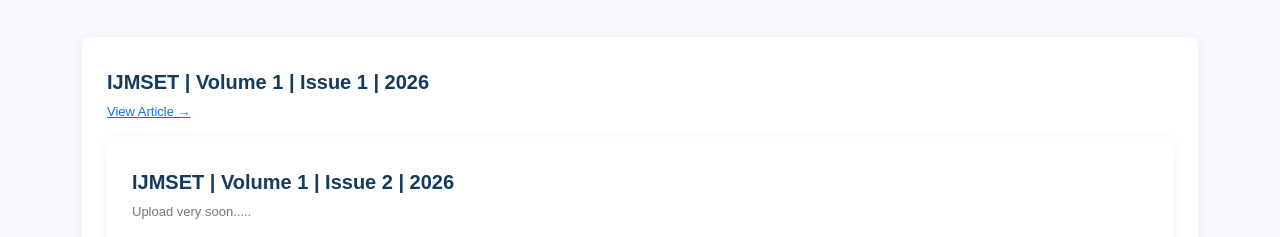
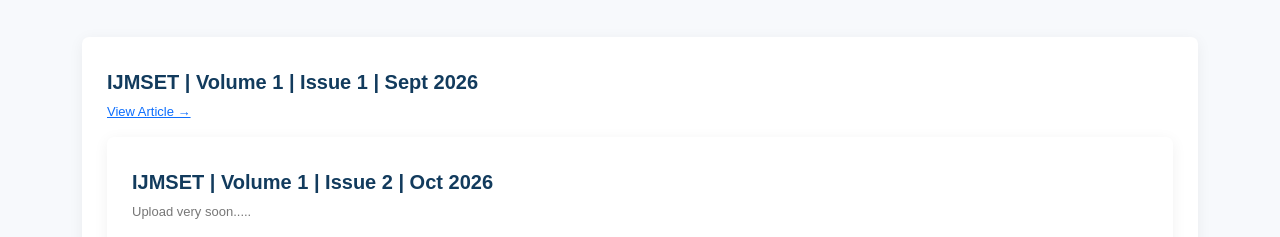
Before and after one commit to anujverma603/ijmset.in, a plain HTML site: page archives.html in a window 1280 px wide. Shown: the part 215-452 px from the top of the page. Drawn offline with nearby package versions, Linux system fonts and the light colour scheme.

Commit message:
Update archives.html

```diff
--- a/archives.html
+++ b/archives.html
@@ -84,7 +84,7 @@
             <div class="article-meta">
 
             <h5 class="mt-2">
-               IJMSET | Volume 1 | Issue 1 | 2026
+               IJMSET | Volume 1 | Issue 1 | Sept 2026
             </h5>
 
             <p>
@@ -105,7 +105,7 @@
             <div class="article-meta">
 
             <h5 class="mt-2">
-                 IJMSET | Volume 1 | Issue 2 | 2026
+                 IJMSET | Volume 1 | Issue 2 | Oct 2026
             </h5>
 
             <p>
```
